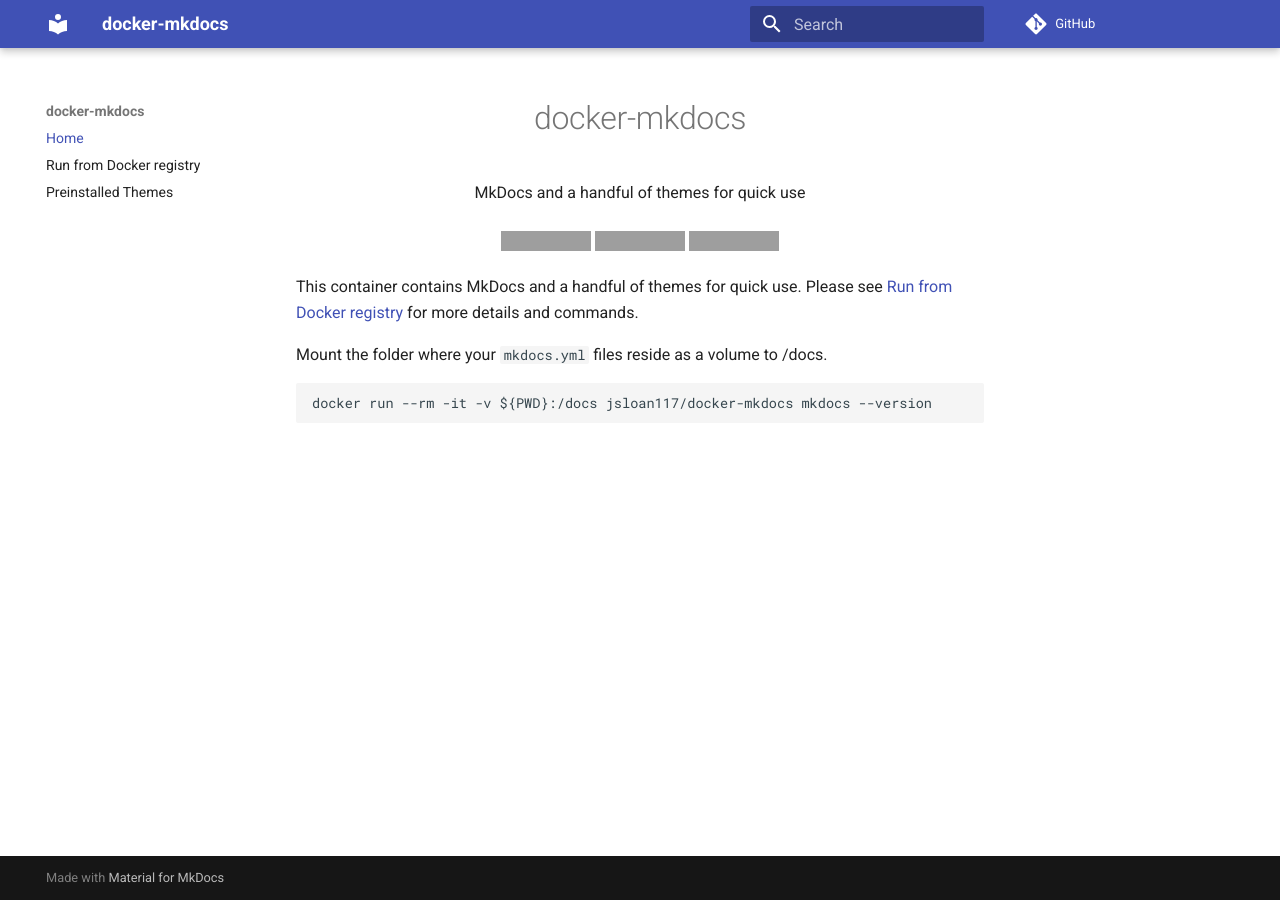
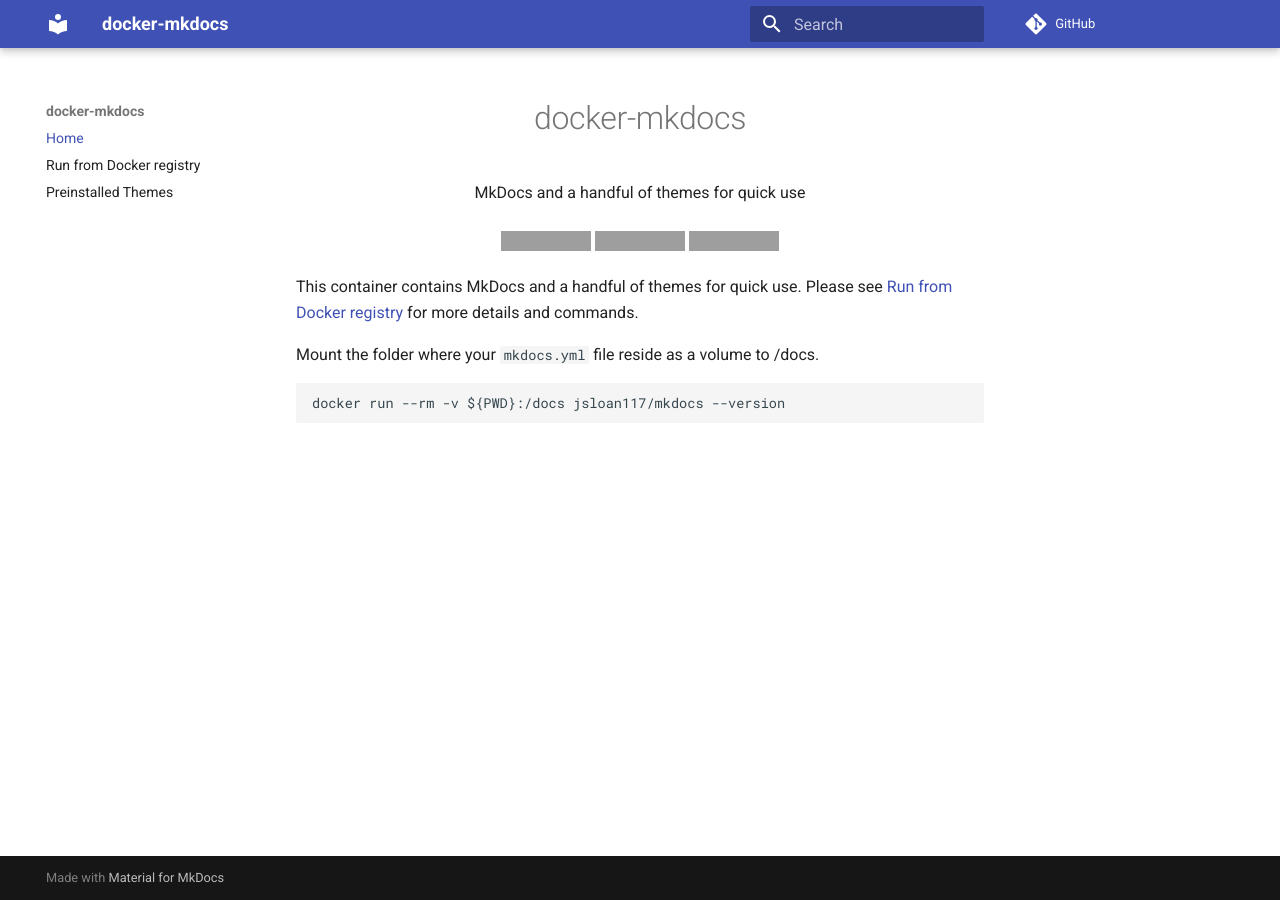
Before and after one commit to jsloan117/docker-mkdocs, an MkDocs documentation site: the page built from docs/index.md, in a window 1280 px wide. Built offline with MkDocs 1.6.1 and Material for MkDocs 9.7.7, drawn with Linux system fonts in a browser that asks for light colours; comment, search, counter and statistics services are not loaded; grey boxes are pictures that could not be loaded.

Commit message:
renaming image to mkdocs. new entrypoint/cmds, trying to reduce image sizes, update docs.

````diff
--- a/.travis.yml
+++ b/.travis.yml
@@ -4,7 +4,7 @@
 
 env:
   global:
-    - IMAGE_NAME=jsloan117/docker-mkdocs
+    - IMAGE_NAME=jsloan117/mkdocs
 
 notifications:
   email: false
--- a/docs/index.md
+++ b/docs/index.md
@@ -6,21 +6,21 @@
   MkDocs and a handful of themes for quick use
   <br/><br/>
 
-  <a href="https://github.com/jsloan117/docker-mkdocs/blob/master/LICENSE/">
+  <a href="https://github.com/jsloan117/docker-mkdocs/blob/master/LICENSE">
     <img alt="license" src="https://img.shields.io/badge/License-GPLv3-blue.svg" />
   </a>
   <a href="https://travis-ci.com/jsloan117/docker-mkdocs">
     <img alt="build" src="https://travis-ci.com/jsloan117/docker-mkdocs.svg?branch=master" />
   </a>
-  <a href="https://hub.docker.com/r/jsloan117/docker-mkdocs/">
-    <img alt="pulls" src="https://img.shields.io/docker/pulls/jsloan117/docker-mkdocs.svg" />
+  <a href="https://hub.docker.com/r/jsloan117/mkdocs">
+    <img alt="pulls" src="https://img.shields.io/docker/pulls/jsloan117/mkdocs.svg" />
   </a>
 </p>
 
 This container contains MkDocs and a handful of themes for quick use. Please see [Run from Docker registry](http://jsloan117.github.io/docker-mkdocs/run-from-docker-registry) for more details and commands.
 
-Mount the folder where your `mkdocs.yml` files reside as a volume to /docs.
+Mount the folder where your `mkdocs.yml` file reside as a volume to /docs.
 
 ``` bash
-docker run --rm -it -v ${PWD}:/docs jsloan117/docker-mkdocs mkdocs --version
+docker run --rm -v ${PWD}:/docs jsloan117/mkdocs --version
 ```
````
Also changed, not shown: docs/run-from-docker-registry.md (+5 -5 lines), 4 other files.
